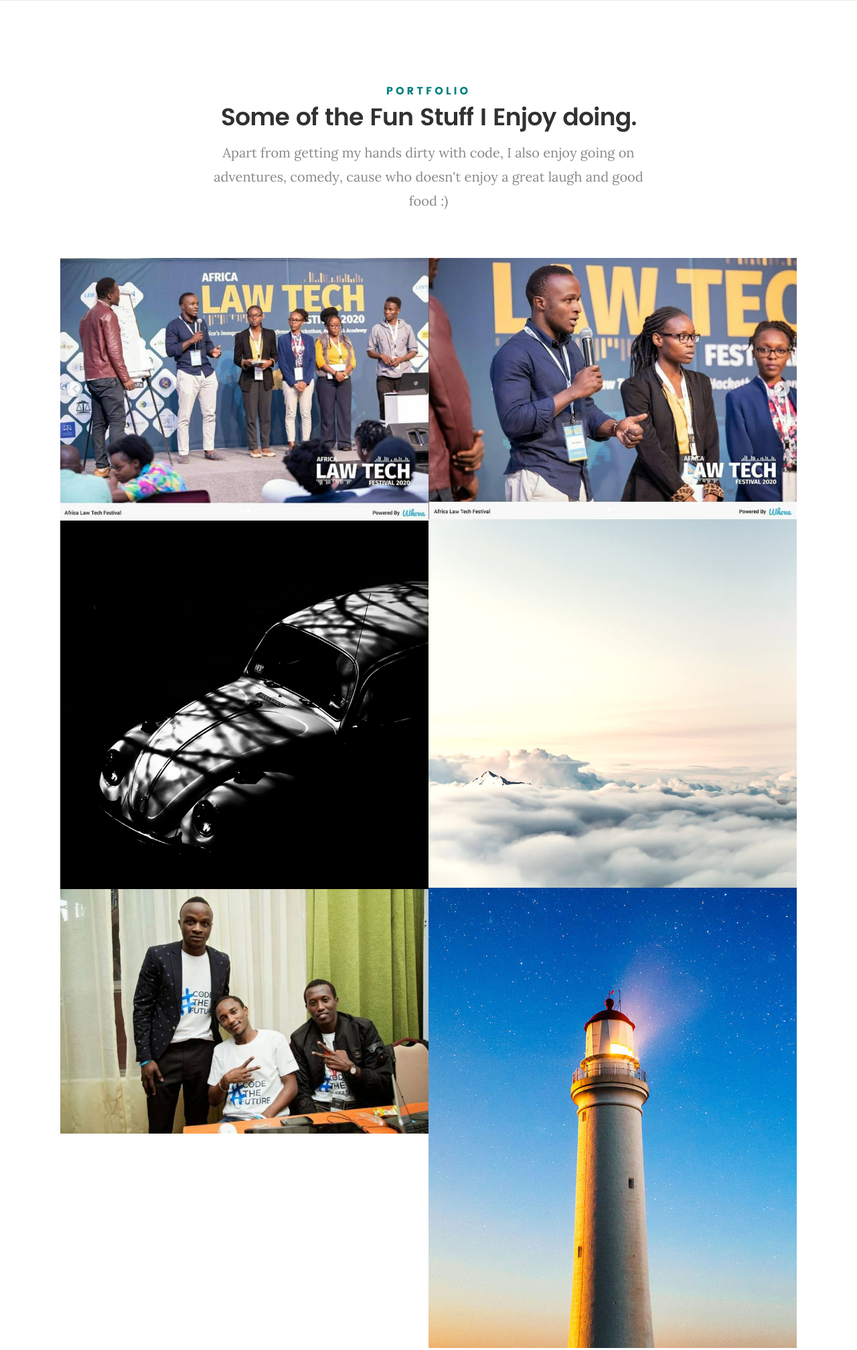
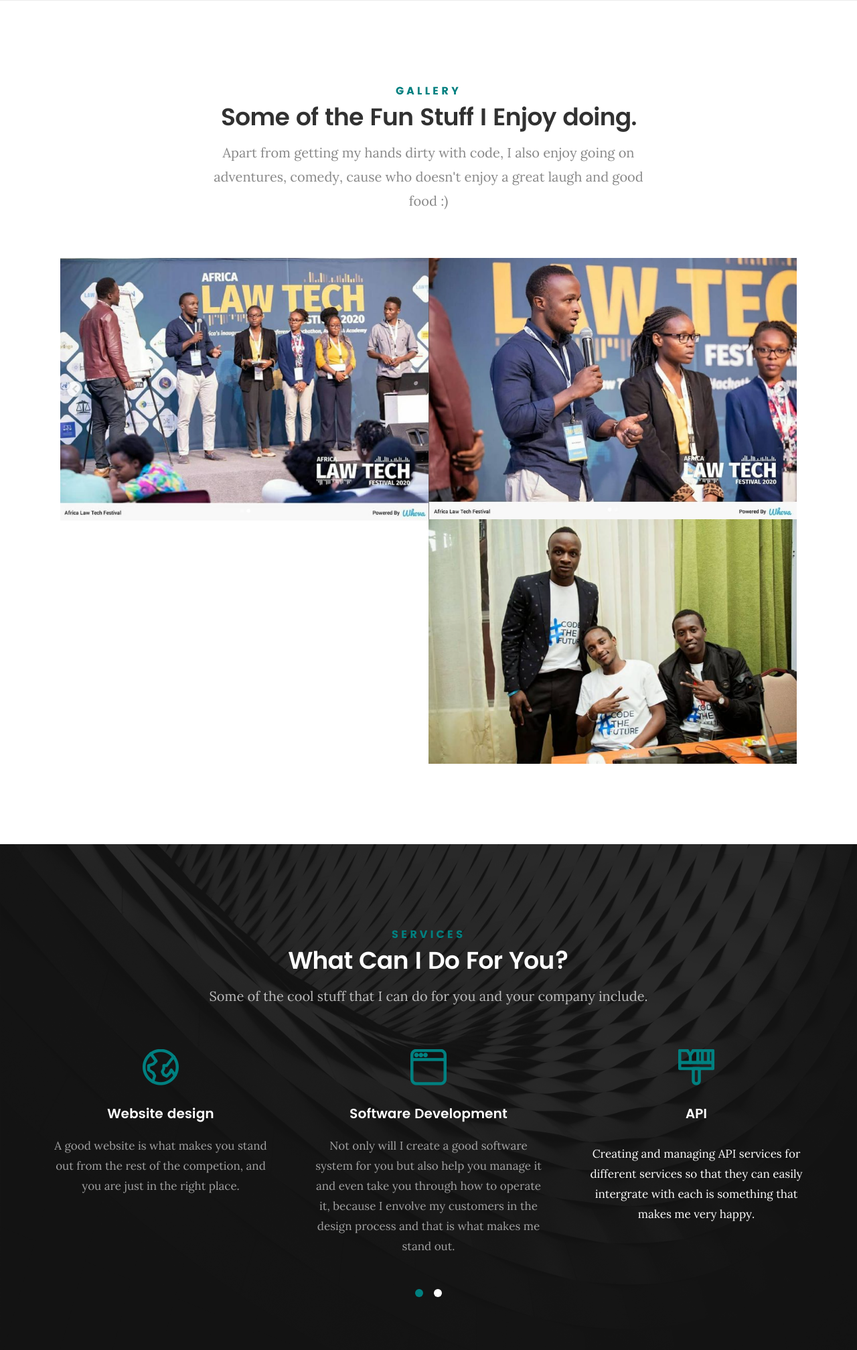
Before and after one commit to Wangata/Portfolio, a plain HTML site: page index.html in a window 1280 px wide. Shown: the part 5160-7175 px from the top of the page at 67% size. Drawn offline with Linux system fonts and the light colour scheme; files whose address does not match are found by name.

Commit message:
Update index.html

```diff
--- a/index.html
+++ b/index.html
@@ -52,8 +52,7 @@
 						<li class="current"><a class="smoothscroll"  href="#intro" title="">Home</a></li>
 						<li><a class="smoothscroll"  href="#about" title="">About</a></li>
 						<li><a class="smoothscroll"  href="#resume" title="">Resume</a></li>
-						<li><a class="smoothscroll"  href="#portfolio" title="">Portfolio</a></li>
-						<li><a class="smoothscroll"  href="#" title="">Blog</a></li>
+						<li><a class="smoothscroll"  href="#portfolio" title="">Gallery</a></li>
 						<li><a class="smoothscroll"  href="#services" title="">Services</a></li>
 						<li><a class="smoothscroll"  href="#contact" title="">Contact</a></li>
 					</ul>
@@ -393,7 +392,7 @@
 		<div class="row section-intro">
    		<div class="col-twelve">
 
-   			<h5>Portfolio</h5>
+   			<h5>Gallery</h5>
    			<h1>Some of the Fun Stuff I Enjoy doing.</h1>
 
    			<p class="lead">Apart from getting my hands dirty with code, I also enjoy going on adventures, comedy, cause who doesn't enjoy a great laugh and good food :)</p>
@@ -439,9 +438,27 @@
 	                     </div>
 	                  </a>
 	               </div>
-	        		</div> <!-- /folio-item -->
+	        		</div>
+					<!-- /folio-item -->
 
-	            <div class="bgrid folio-item">
+					<div class="bgrid folio-item">
+						<div class="item-wrap">
+							<img src="images/portfolio/connected.jpg" alt="Connected">
+						   <a href="#modal-06" class="overlay">
+							  <div class="folio-item-table">
+								  <div class="folio-item-cell">
+									  <h3 class="folio-title">Connected Summit 2018</h3>
+											  <span class="folio-types">
+												 The Connected ICT Innovation Awards celebrate Kenyan entrepreneurs that have launched new ICT products and services.
+											</span>
+										 </div>
+							  </div>
+						   </a>
+						</div>
+						 </div>
+					  <!-- /folio-item -->
+
+	            <!-- <div class="bgrid folio-item">
 	               <div class="item-wrap">
 	               	<img src="images/portfolio/clouds.jpg"alt="Clouds">
 	                  <a href="#modal-03" class="overlay">
@@ -455,9 +472,10 @@
 	                     </div>
 	                  </a>
 	               </div>
-	        		</div> <!-- /folio-item -->
+	        		</div>  -->
+					<!-- folio-item -->
 
-	            <div class="bgrid folio-item">
+	            <!-- <div class="bgrid folio-item">
 	               <div class="item-wrap">
 	               	<img src="images/portfolio/beetle.jpg" alt="Beetle">
 	                  <a href="#modal-04" class="overlay">
@@ -471,9 +489,10 @@
 	                     </div>
 	                  </a>
 	               </div>
-	        		</div> <!-- /folio-item -->
+				</div> -->
+	        		<!--  folio-item   -->
 
-	        		<div class="bgrid folio-item">
+	        		<!-- <div class="bgrid folio-item">
 	               <div class="item-wrap">
 	               	<img src="images/portfolio/lighthouse.jpg" alt="Lighthouse">
 	                  <a href="#modal-05" class="overlay">
@@ -487,23 +506,10 @@
 	                     </div>
 	                  </a>
 	               </div>
-	        		</div> <!-- /folio-item -->
+				</div> -->
+	        		<!--  folio-item -->
 
-	            <div class="bgrid folio-item">
-	               <div class="item-wrap">
-	               	<img src="images/portfolio/connected.jpg" alt="Connected">
-	                  <a href="#modal-06" class="overlay">
-	                     <div class="folio-item-table">
-	                     	<div class="folio-item-cell">
-	                     		<h3 class="folio-title">Connected Summit 2018</h3>
-		     					    	<span class="folio-types">
-											The Connected ICT Innovation Awards celebrate Kenyan entrepreneurs that have launched new ICT products and services.
-		     					      </span>
-		     					   </div>
-	                     </div>
-	                  </a>
-	               </div>
-	        		</div> <!-- /folio-item -->
+
 
 	            <!-- modal popups - begin
 	            ============================================================= -->
```
